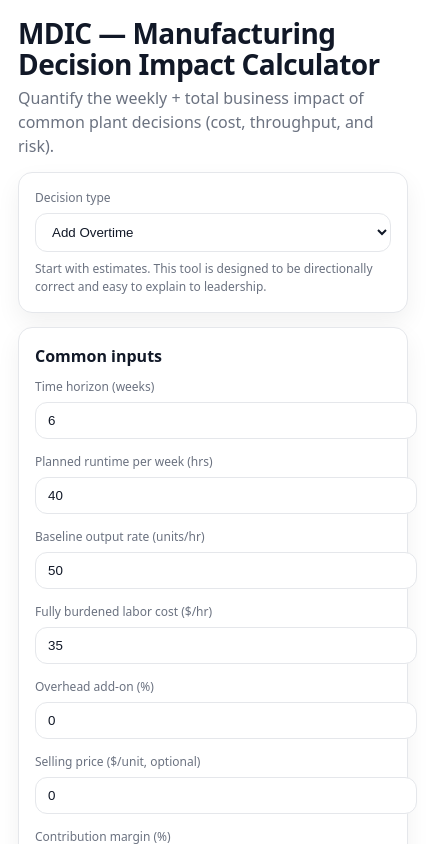
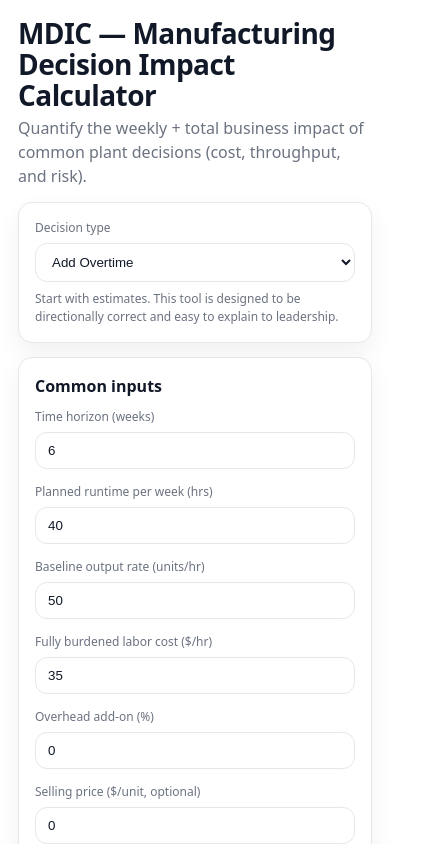
Before and after one commit to nubtastik/mdic, a React (Vite) app: page / in a window 390 px wide. Shown: the top 844 px of the page, 426 px wide, since content can reach past the window. Built offline with nearby package versions, Linux system fonts and the light colour scheme.

Commit message:
Fix layout: Full layout width and responsive fields

```diff
--- a/src/index.css
+++ b/src/index.css
@@ -93,15 +93,17 @@ body{
   color: var(--mfg-text);
 }
 
+/* predictable widths everywhere */
+*, *::before, *::after { box-sizing: border-box; }
+
 /* ===== MDIC shared UI ===== */
+/* Fill the iframe / page width */
 .mdic-wrap{
   width: 100%;
-  max-width: none;
-  margin: 0;
+  max-width: 100% !important;
+  margin: 0 !important;
   padding: 18px;
-  font-family: system-ui, Segoe UI, Arial, sans-serif;
 }
-
 .mdic-title{
   margin: 0;
   font-size: 28px;
@@ -139,9 +141,10 @@ body{
 }
 
 /* Inputs layout: prevents “interference” on narrow widths */
+/* Responsive grid that never overlaps in narrow embeds */
 .mdic-fields{
   display: grid;
-  grid-template-columns: repeat(auto-fit, minmax(320px, 1fr));
+  grid-template-columns: repeat(auto-fit, minmax(300px, 1fr));
   gap: 14px;
   align-items: start;
 }
```
Also changed, not shown: 4 other files (tests, documents, lock files or other folders).
